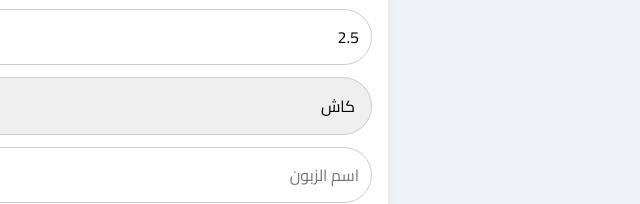
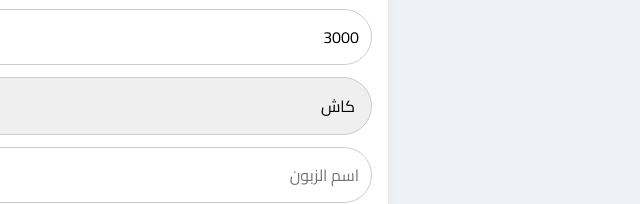
Before and after one commit to MohamdNGMAlDien/Ice-factory, a plain HTML site: page index.html in a window 1280 px wide. Shown: the part 353-557 px from the top of the page, 640-1280 px from the left. Drawn offline with nearby package versions, Linux system fonts and the light colour scheme.

Commit message:
Update sale price input value in index.html

```diff
--- a/index.html
+++ b/index.html
@@ -69,7 +69,7 @@ if('serviceWorker' in navigator) {
     <div id="sales" class="page active-page">
         <div class="card"><h3>➕ بيع الثلج</h3>
             <div class="flex-btns"><button id="incQty1">+1</button><button id="incQty5">+5</button><button id="incQty10">+10</button><button id="resetQtyBtn">تصفير</button></div>
-            <input type="number" id="saleQty" placeholder="الكمية" value="0"><input type="number" id="salePrice" placeholder="سعر اللوح" value="2.5">
+            <input type="number" id="saleQty" placeholder="الكمية" value="0"><input type="number" id="salePrice" placeholder="سعر اللوح" value="3000">
             <select id="saleType"><option value="cash">كاش</option><option value="debt">دين</option></select>
             <input type="text" id="customerName" placeholder="اسم الزبون"><button id="addSaleBtn">تسجيل</button>
         </div>
```
